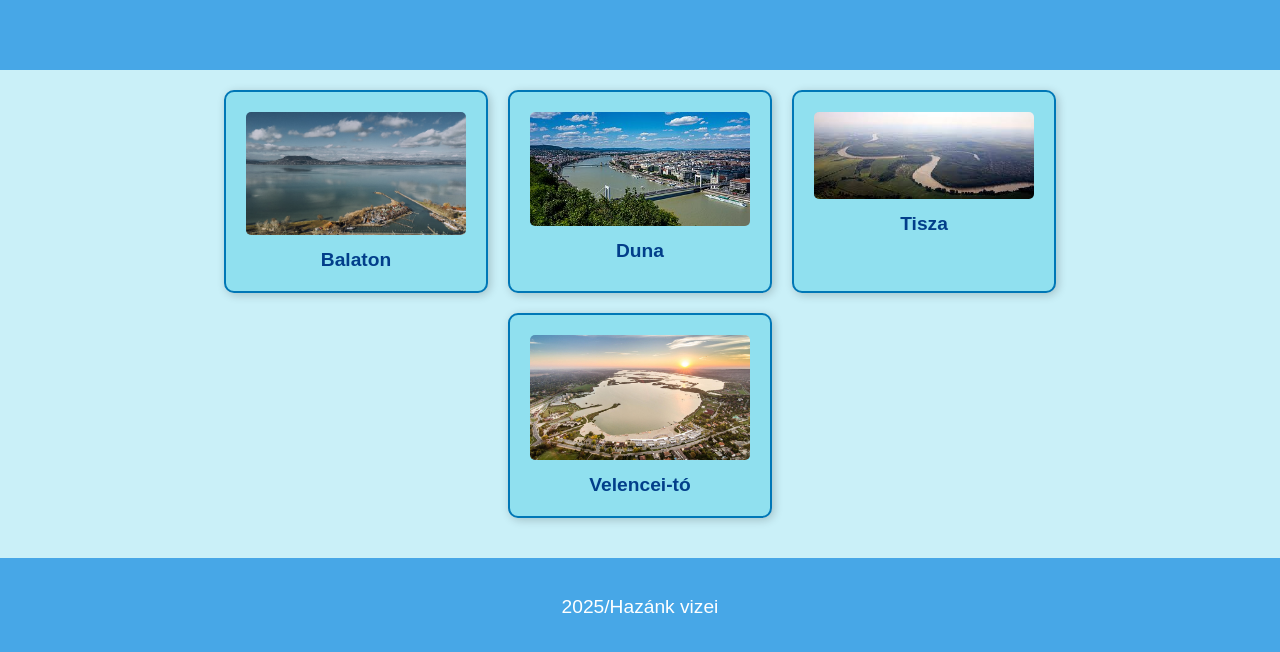
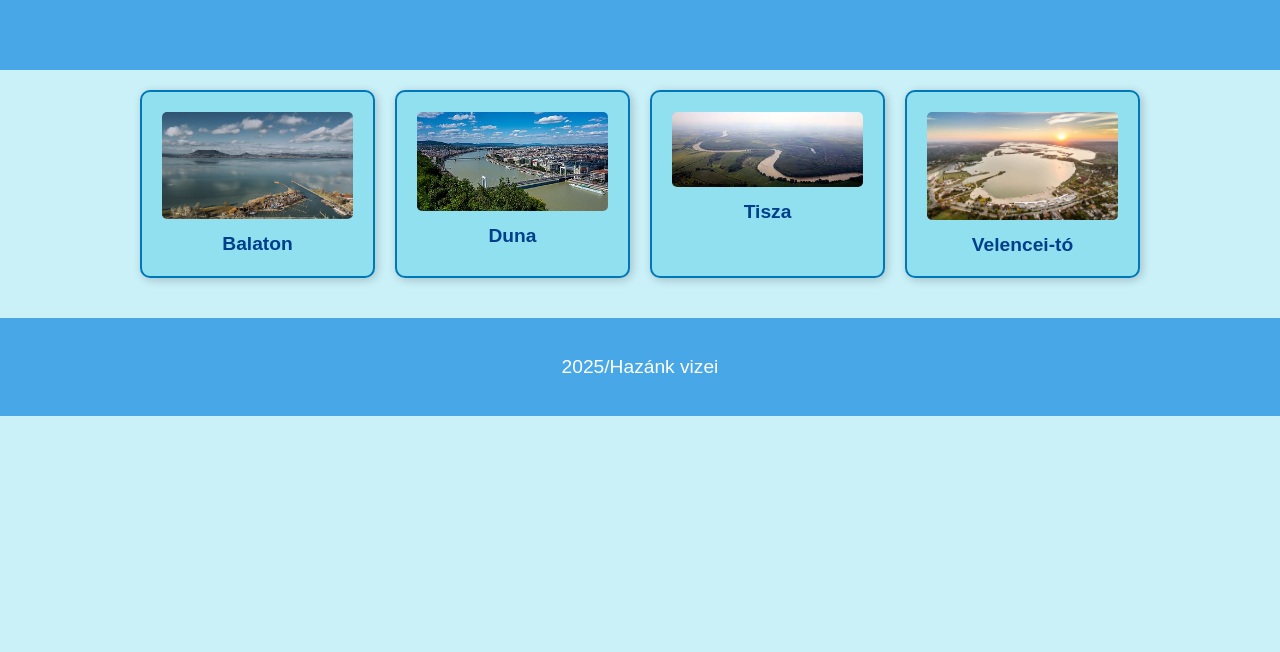
Before and after one commit to 22Nico22/szorgalmidiv, a plain HTML site: page index.html in a window 1280 px wide. Shown: the part 154-806 px from the top of the page. Drawn offline with Linux system fonts and the light colour scheme.

Commit message:
szorgalmidiv1_javitott

```diff
--- a/style.css
+++ b/style.css
@@ -15,9 +15,8 @@ header {
 }
 
 .grid-container {
-    display: flex;
-    flex-wrap: wrap;
-    justify-content: center;
+    display: grid;
+    grid-template-columns: repeat(auto-fit, minmax(220px, 1fr));
     gap: 20px;
     padding: 20px;
     max-width: 1000px;
@@ -31,7 +30,6 @@ header {
     box-shadow: 2px 2px 10px rgba(0, 0, 0, 0.2);
     border: 2px solid #0077b6;
     position: relative;
-    width: 220px;
 }
 
 .grid-item img {
```
